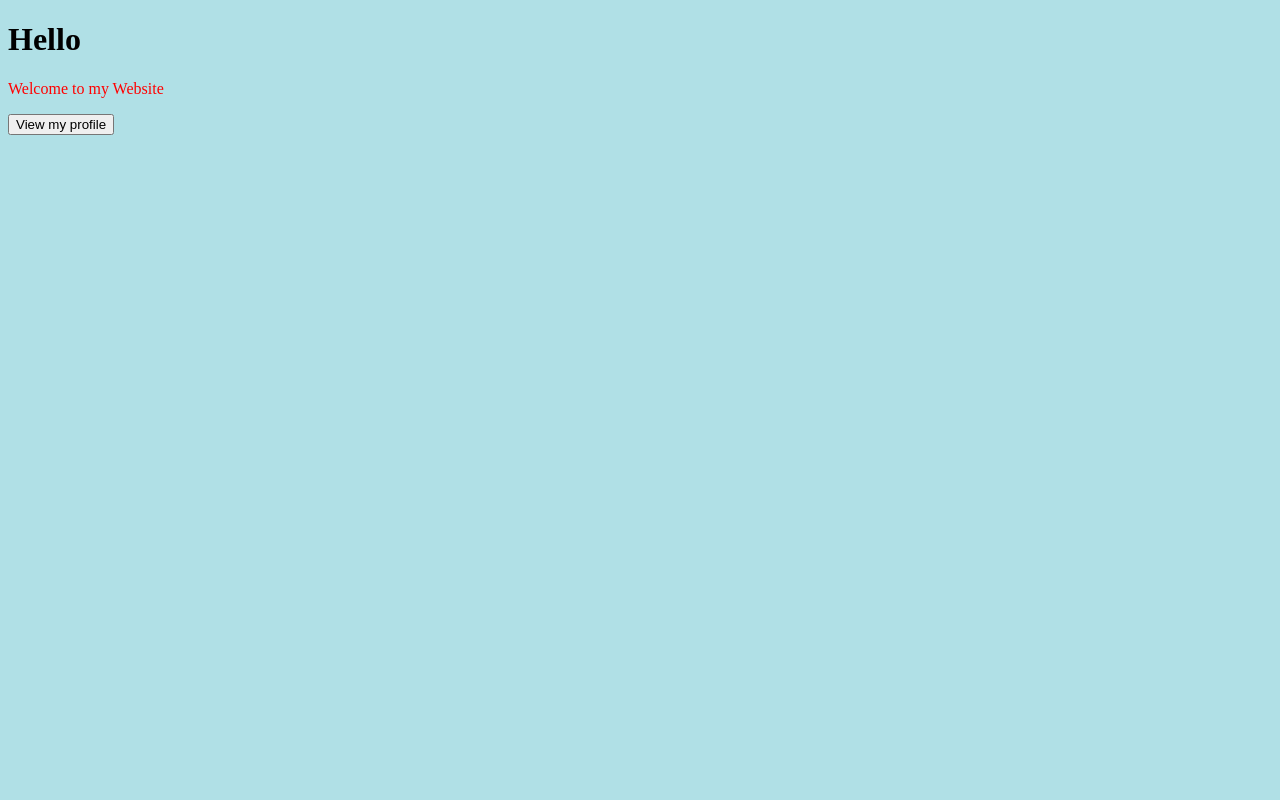
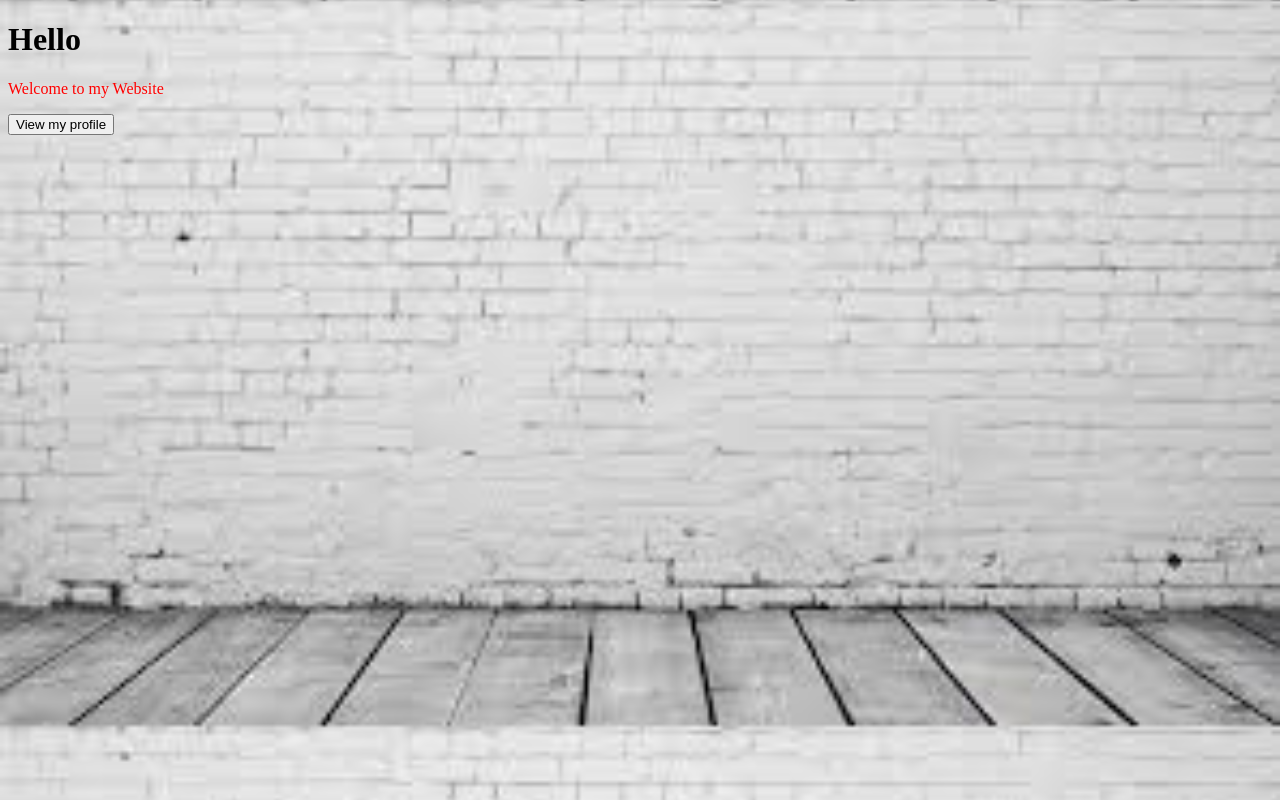
Before and after one commit to mohammedujjain/mohammedujjain.github.io, a plain HTML site: page index.html in a window 1280 px wide. Drawn offline with Linux system fonts and the light colour scheme.

Commit message:
Initial commit

```diff
--- a/index.html
+++ b/index.html
@@ -1,7 +1,7 @@
  <!DOCTYPE html>
 <html>
 <title>HTML Tutorial</title>
-<body style="background-color:powderblue;">
+<body background="images.jpeg"style="background-color:powderblue;background-size : 100% auto">
 <h1>Hello</h1>
 <p style="color:red">Welcome to my Website</p>
 <a href="my_info.html"><button>View my profile</button> </a>
```
Also changed, not shown: my_info.html (+1 -1 lines), images.jpeg (added).
